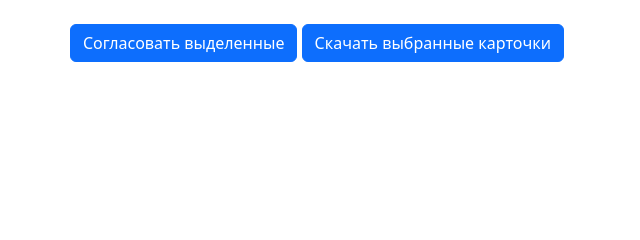
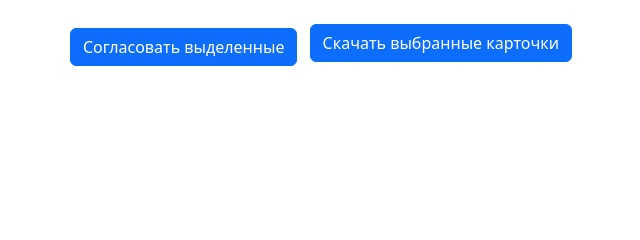
Before and after one commit to ValeraTheSlayer/astrec, a Django app: template arec/card/templates/card/card_registry.html in a window 1280 px wide. Shown: the part 108-348 px from the top of the page, without its empty margins (26-666 px from the left). Run offline with Django 4.2, Linux system fonts and the light colour scheme; the template is opened without the code that fills it, so the values that code supplies are empty; some libraries are stand-ins or nearby versions.

Commit message:
download button margin

```diff
--- a/arec/card/templates/card/card_registry.html
+++ b/arec/card/templates/card/card_registry.html
@@ -120,7 +120,8 @@
   {% else %}
     <button type="submit" class="btn btn-primary mt-2">Согласовать выделенные</button>
   {% endif %}
-    <button type="submit" formaction="{% url 'download_selected' %}" class="btn btn-primary mt-2">Скачать выбранные карточки</button>
+
+  <button type="submit" formaction="{% url 'download_selected' %}" class="btn btn-primary m-2">Скачать выбранные карточки</button>
 
 </form>
 <script>
```
